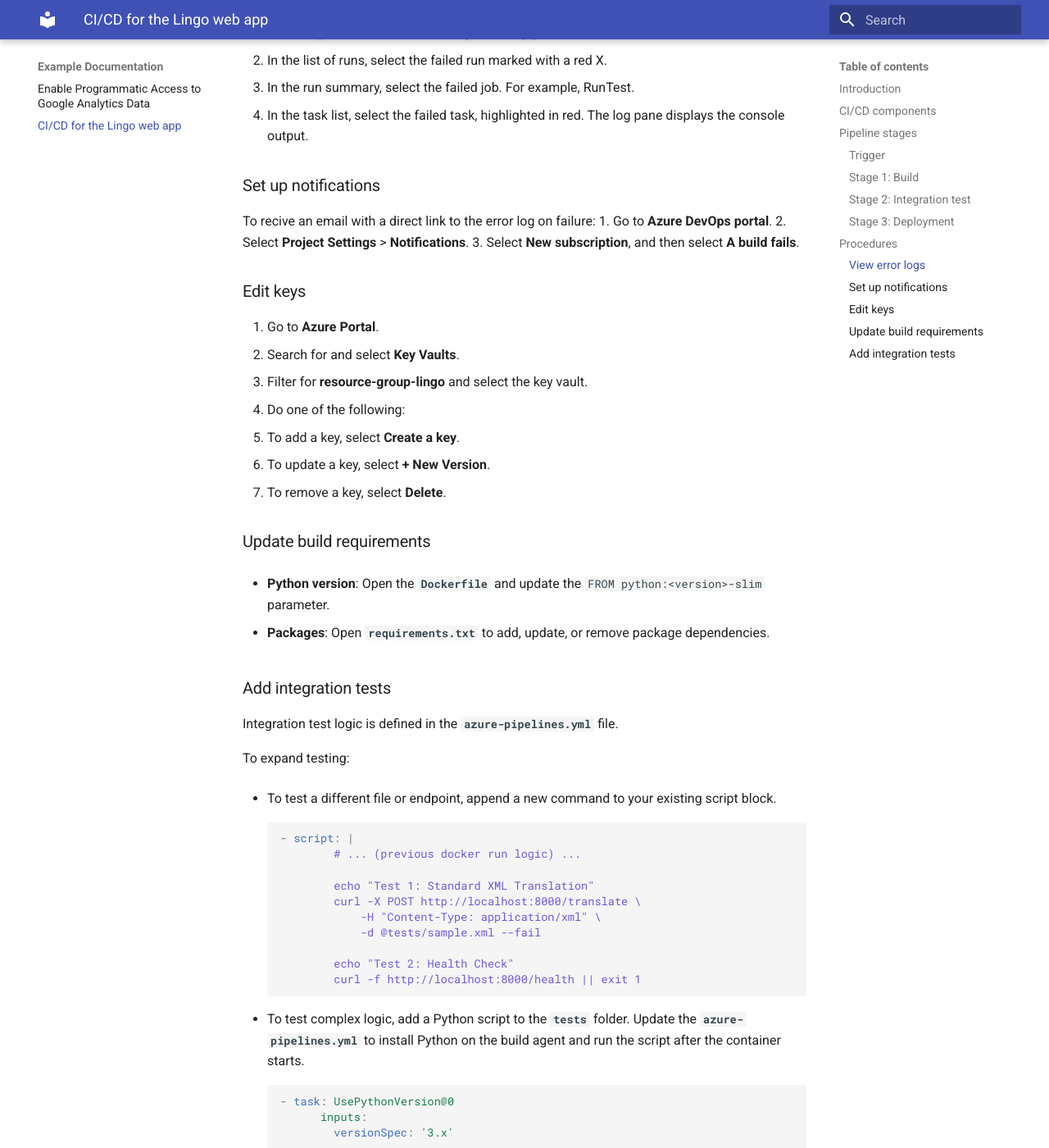
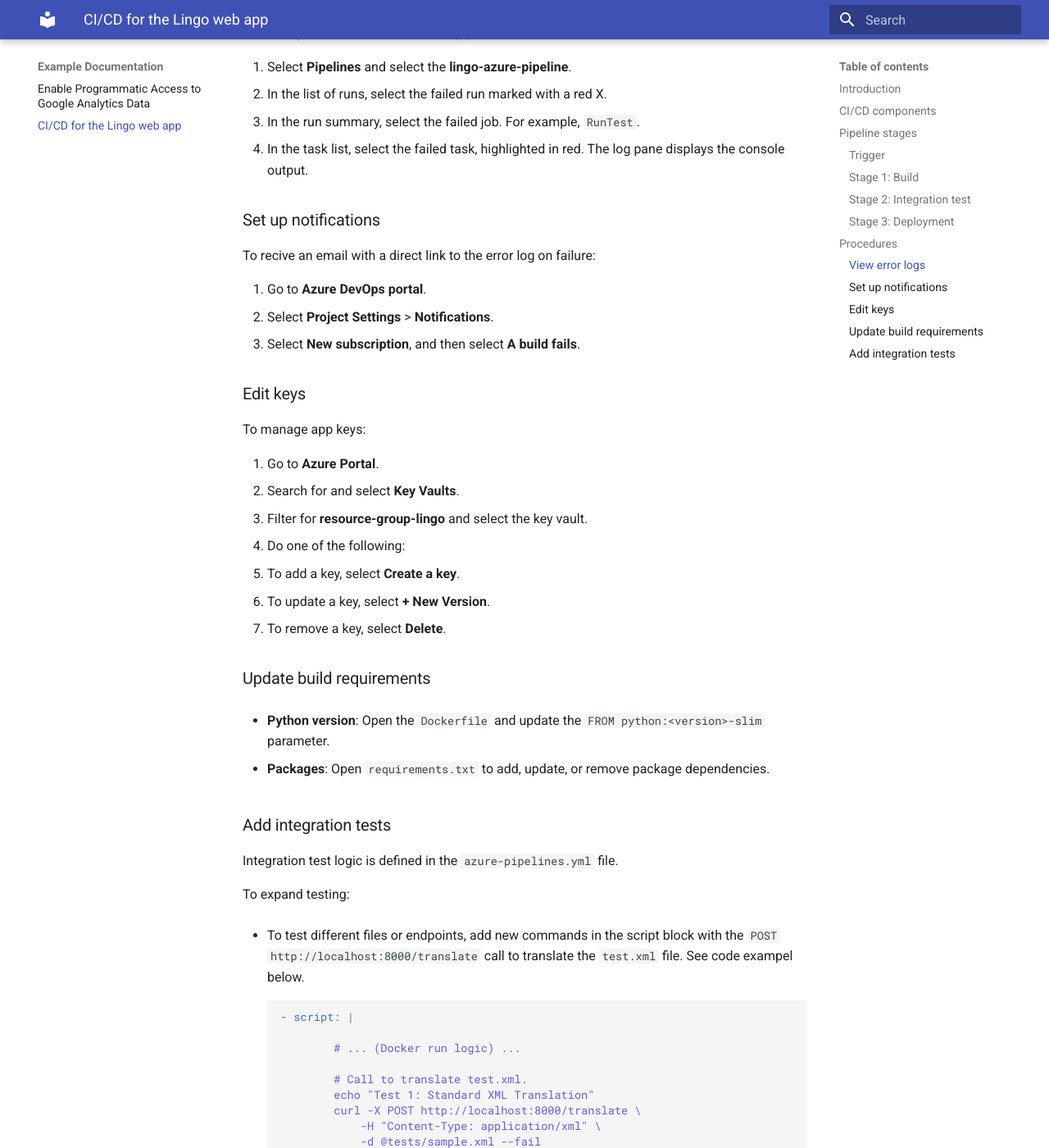
Before and after one commit to SannaBerg/docs-example, an MkDocs documentation site: the page built from docs/webb-app-ci-cd.md, in a window 1280 px wide and 1400 px high, scrolled down 1564 px. Shown: the whole window at 82% size. Built offline with MkDocs 1.6.1 and Material for MkDocs 9.7.7, drawn with Linux system fonts in a browser that asks for light colours; some of the changed text lies outside the part shown.

Commit message:
Refactor formatting in webb-app-ci-cd.md
Updated formatting for consistency and clarity in documentation.

````diff
--- a/docs/webb-app-ci-cd.md
+++ b/docs/webb-app-ci-cd.md
@@ -14,15 +14,15 @@
 - **`test.xml`**: Documentation XML file used during integration tests.
 - **Azure App Services**: Host for the web app.
 - **`azure-pipelines.yml`**: Defines the build and deployment steps.
-- **Azure Pipeline**: Builds, tests, and deploys your code as defined in **`azure-pipelines.yml`**.
+- **Azure Pipeline**: Builds, tests, and deploys your code as defined in `azure-pipelines.yml`.
 
 ## Pipeline stages
 
-The **`azure-pipelines.yml`** file at the root of the repository defines the pipeline stages.
+The `azure-pipelines.yml` file at the root of the repository defines the pipeline stages.
 
 ### Trigger
 
-The pipeline triggers when code merges to the **main** branch.
+The pipeline triggers when code merges to the `main` branch.
 
 ### Stage 1: Build
 
@@ -30,7 +30,7 @@
 
 ### Stage 2: Integration test
 
-This stage runs if the build is successful. The `AzureKeyVault@2` task connects to Azure Key Vault to download keys as masked environment variables. The pipeline runs the Docker container locally and calls the local server to translate the **`test.xml`** file. If the test fail, the pipeline stops. Any non-200 HTTP response code fails the stage, you can view the details in the error logs.
+This stage runs if the build is successful. The `AzureKeyVault@2` task connects to Azure Key Vault to download keys as masked environment variables. The pipeline runs the Docker container locally and calls the local server to translate the `test.xml` file. If the test fail, the pipeline stops. Any non-200 HTTP response code fails the stage, you can view the details in the error logs.
 
 ### Stage 3: Deployment
 
@@ -40,19 +40,24 @@
 
 ### View error logs
 
+To identify and fix the reason for the pipeline failure:
+
 1. Select **Pipelines** and select the **lingo-azure-pipeline**.
 2. In the list of runs, select the failed run marked with a red X.
-3. In the run summary, select the failed job. For example, RunTest.
+3. In the run summary, select the failed job. For example, `RunTest`.
 4. In the task list, select the failed task, highlighted in red. The log pane displays the console output.
 
 ### Set up notifications
 
 To recive an email with a direct link to the error log on failure:
+
 1. Go to **Azure DevOps portal**.
 2. Select **Project Settings** > **Notifications**.
 3. Select **New subscription**, and then select **A build fails**.
 
 ### Edit keys
+
+To manage app keys:
 
 1. Go to **Azure Portal**.
 2. Search for and select **Key Vaults**.
@@ -64,22 +69,24 @@
 
 ### Update build requirements
 
-- **Python version**: Open the **`Dockerfile`** and update the `FROM python:<version>-slim` parameter.
+- **Python version**: Open the `Dockerfile` and update the `FROM python:<version>-slim` parameter.
 
-- **Packages**: Open **`requirements.txt`** to add, update, or remove package dependencies.
+- **Packages**: Open `requirements.txt` to add, update, or remove package dependencies.
 
 ### Add integration tests
 
-Integration test logic is defined in the **`azure-pipelines.yml`** file.
+Integration test logic is defined in the `azure-pipelines.yml` file.
 
 To expand testing:
 
-- To test a different file or endpoint, append a new command to your existing script block.
+- To test different files or endpoints, add new commands in the script block with the `POST http://localhost:8000/translate` call to translate the `test.xml` file. See code exampel below.
 
      ```YML
      - script: |
-             # ... (previous docker run logic) ...
 
+             # ... (Docker run logic) ...
+
+             # Call to translate test.xml.
              echo "Test 1: Standard XML Translation"
              curl -X POST http://localhost:8000/translate \
                  -H "Content-Type: application/xml" \
@@ -89,7 +96,7 @@
              curl -f http://localhost:8000/health || exit 1
      ```
 
-- To test complex logic, add a Python script to the **`tests`** folder. Update the **`azure-pipelines.yml`**  to install Python on the build agent and run the script after the container starts.
+- To test complex logic, add a Python script to the `tests` folder. Update the `azure-pipelines.yml` adding a new script block with commands to install Python on the build agent and run the script after the container starts. See code exampel below.
 
      ```YML
      - task: UsePythonVersion@0
````
